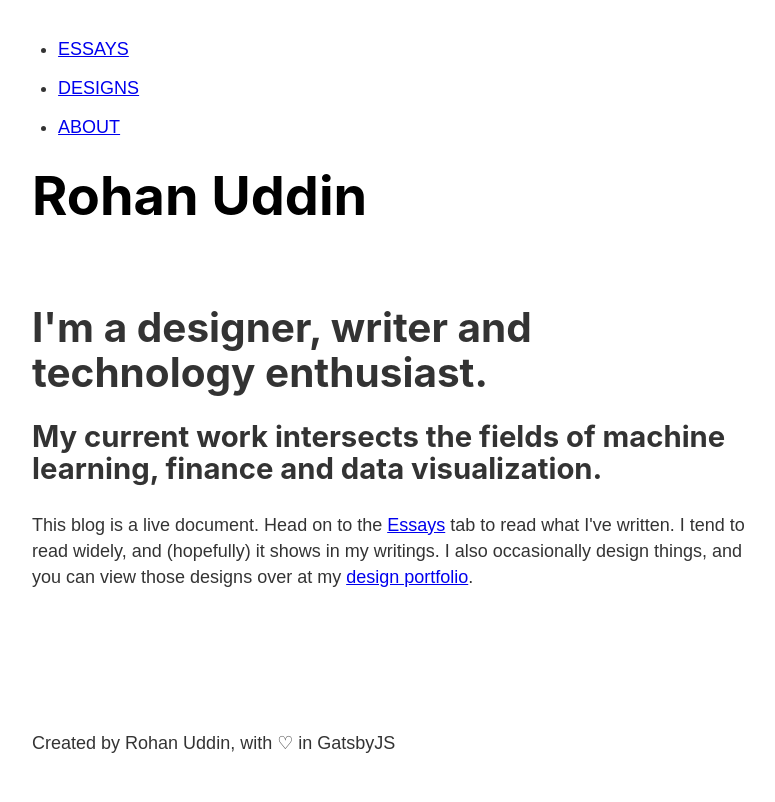
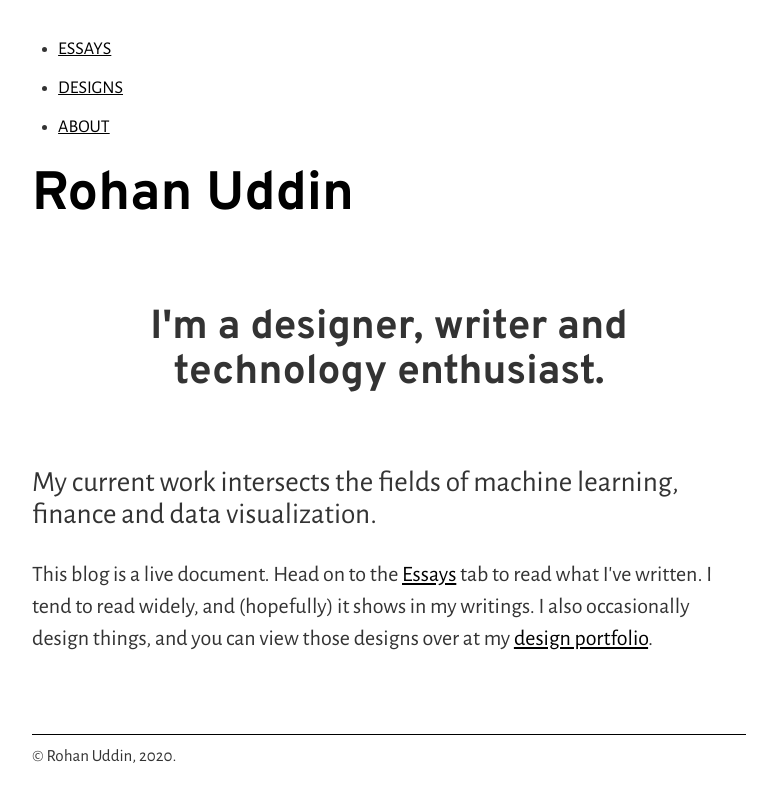
Before and after one commit to rohan-uddin/gatsby-blog, a Gatsby site: page / in a window 1280 px wide. Shown: the whole page, without its empty margins (251-1026 px from the left). Built offline with nearby package versions, Linux system fonts and the light colour scheme; Gatsby itself is replaced by a stand-in of ours.

Commit message:
added more style

```diff
--- a/src/components/footer.js
+++ b/src/components/footer.js
@@ -16,7 +16,7 @@ const Footer = () => {
 
     return(
         <footer className={footerStyles.footer}>
-            <p>Created by {data.site.siteMetadata.author}, with ♡ in GatsbyJS</p>
+            <p><span>©</span> {data.site.siteMetadata.author}, 2020.</p>
         </footer>
     )
 }
--- a/src/components/footer.module.scss
+++ b/src/components/footer.module.scss
@@ -1,3 +1,9 @@
 .footer {
     margin-top: 3rem;
+    border-top: 1px solid black;
+    padding-top: 5px;
+
+    p {
+        font-size: 17px;
+    }
 }
--- a/src/components/layout.module.scss
+++ b/src/components/layout.module.scss
@@ -1,4 +1,10 @@
+/* The 'global' style sheet */
+
+@import url('https://fonts.googleapis.com/css2?family=Alegreya+Sans:wght@300;400&display=swap');
+@import url('https://fonts.googleapis.com/css2?family=Overpass:wght@700&display=swap');
+
 .container {
+    font-family: 'Alegreya Sans', sans-serif;
     margin: 0 auto;
     max-width: 750px;
     padding: 1rem;
@@ -11,3 +17,16 @@
 .content {
     flex-grow: 1;
 }
+
+a {
+    color: black;
+}
+
+p {
+    font-size: 22px;
+    line-height: 32px;
+}
+
+h1, h2, h3 {
+    font-family: 'Overpass', system-ui, sans-serif;
+}
--- a/src/pages/index.js
+++ b/src/pages/index.js
@@ -9,7 +9,8 @@ const IndexPage = () => {
         <Layout>
             <Head title="Home"/>
             <h1 className={indexStyles.heading}>I'm a designer, writer and technology enthusiast.</h1>
-            <h2>My current work intersects the fields of machine learning, finance and data visualization.</h2>
+
+            <h2 className={indexStyles.byline}>My current work intersects the fields of machine learning, finance and data visualization.</h2>
             <p>This blog is a live document. Head on to the <Link to="/essays">Essays</Link> tab to read what I've written. I tend to read widely, and (hopefully) it shows in my writings. I also occasionally design things, and you can view those designs over at my <Link to="/design">design portfolio</Link>.</p>
         </Layout>
     )
--- a/src/pages/index.module.scss
+++ b/src/pages/index.module.scss
@@ -1,4 +1,12 @@
 .heading {
-    display: flex;
-    justify-content: center;
+    max-width: 30rem;
+    text-align: center;
+    margin: 0 auto;
+    font-family: 'Overpass', system-ui, sans-serif;
 }
+
+.byline {
+    margin-top: 4rem;
+    font-family: inherit;
+    font-weight: 400;
+}
```
